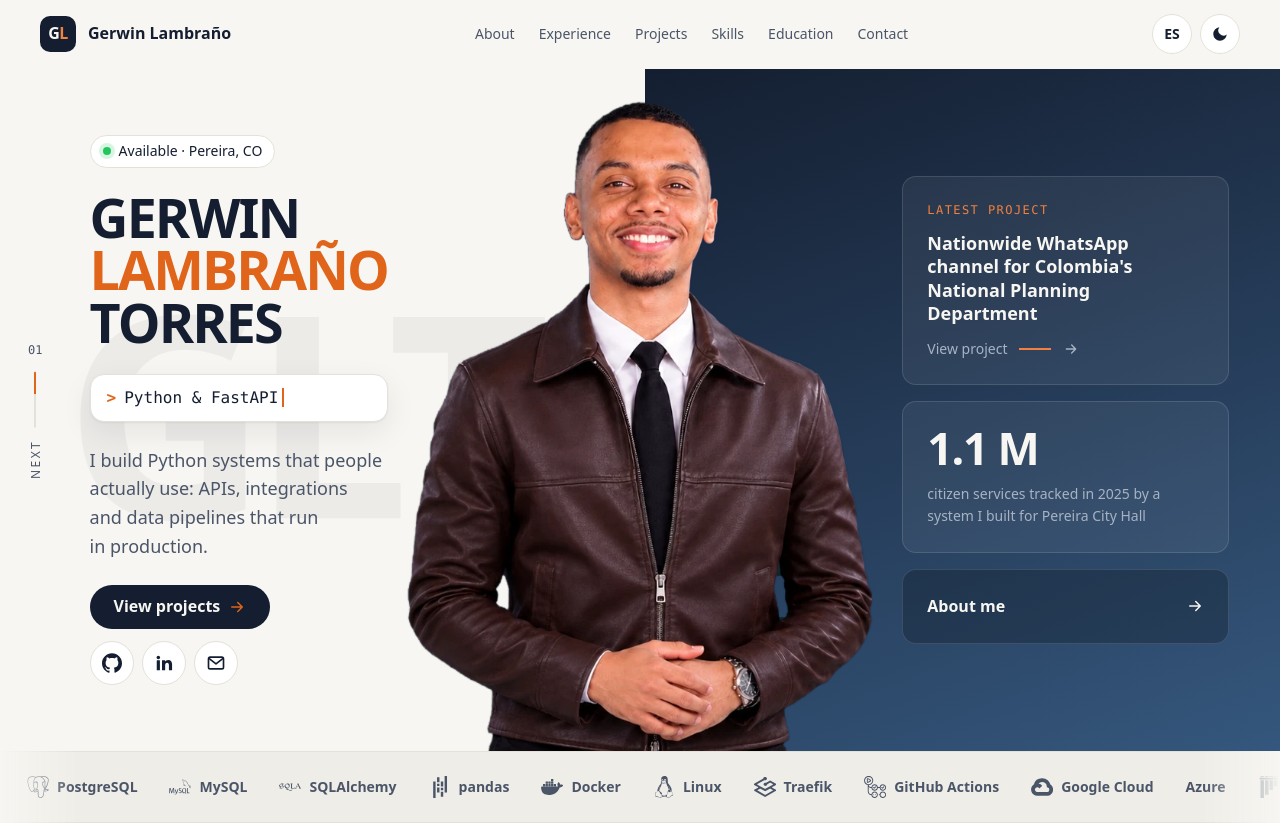
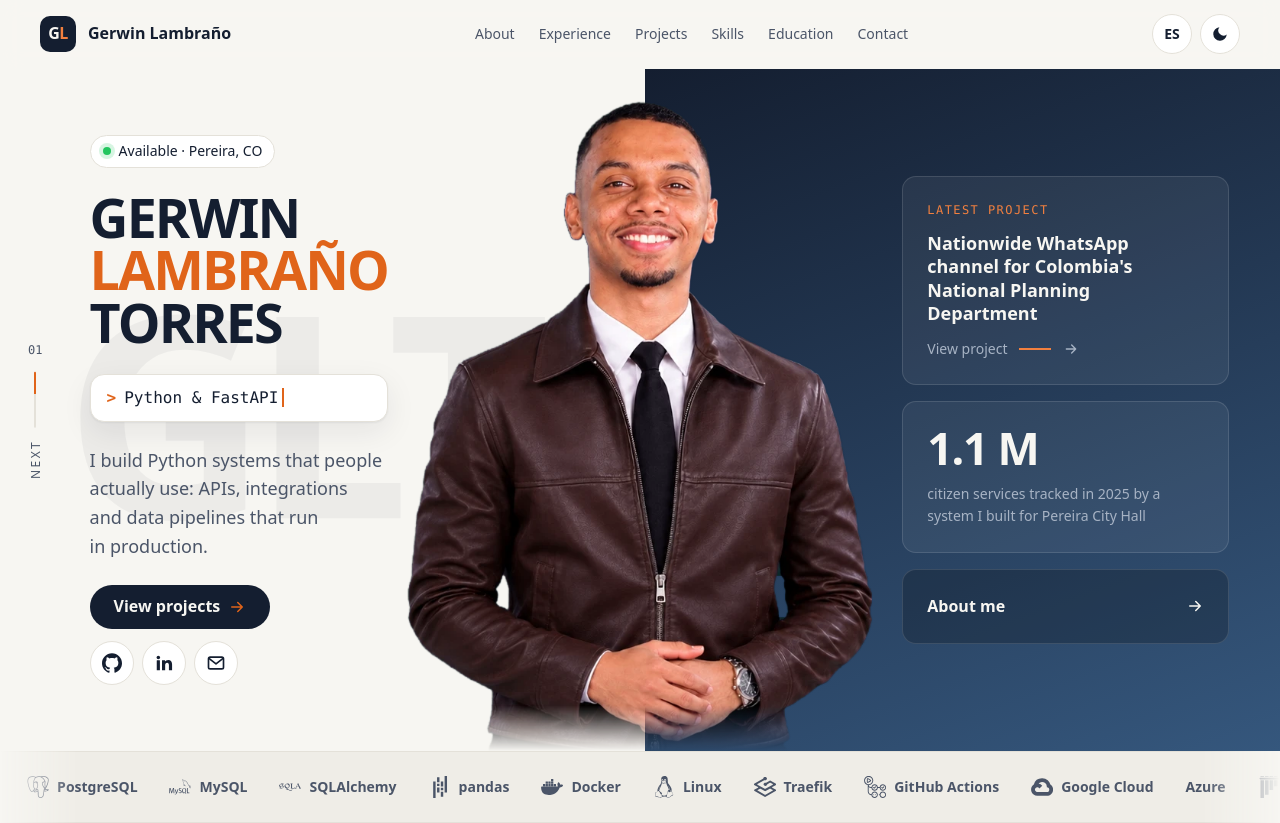
Before and after one commit to gerwintorres/gerwintorres.com, an Astro site: page / in a window 1280 px wide. Built offline with nearby package versions, Linux system fonts and the light colour scheme; Astro itself is replaced by a stand-in of ours.

Commit message:
style(hero): fade the bottom edge of the portrait

```diff
--- a/src/components/hero/Hero.astro
+++ b/src/components/hero/Hero.astro
@@ -272,6 +272,8 @@ const [middleName, lastName] = profile.lastName.split(" ");
     transform: translateX(-50%);
     pointer-events: none;
     user-select: none;
+    /* Softens the bottom edge of the photo without reaching the hands. */
+    mask-image: linear-gradient(to bottom, #000 93%, transparent);
   }
 
   .cards {
```
